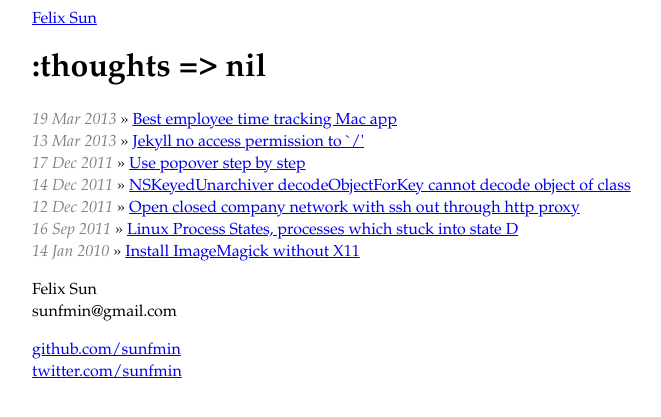
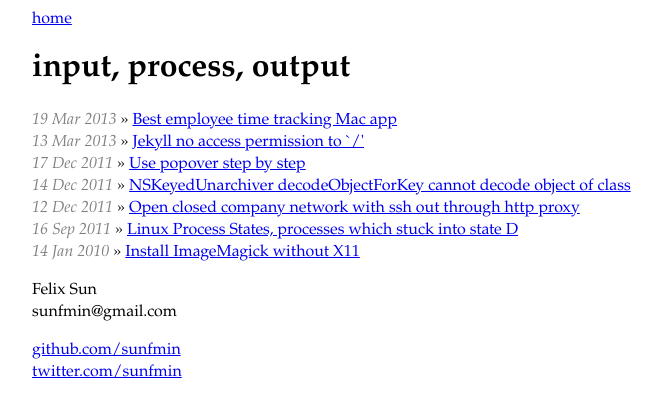
Before and after one commit to sunfmin/sunfmin.github.com, a Jekyll site: the page built from index.html, in a window 1280 px wide. Shown: the top 417 px of the page, without its empty margins (275-936 px from the left). Built offline with Jekyll 4.4.1, drawn with Linux system fonts in a browser that asks for light colours.

Commit message:
change blog title

```diff
--- a/_layouts/default.html
+++ b/_layouts/default.html
@@ -1,7 +1,7 @@
 <html xmlns="http://www.w3.org/1999/xhtml" xml:lang="en" lang="en-us">
 <head>
    <meta http-equiv="content-type" content="text/html; charset=utf-8" />
-   <title>:thoughts => nil &raquo; {{ page.title }}</title>
+   <title>input, process, output &raquo; {{ page.title }}</title>
    <meta name="author" content="Felix Sun" />
    <link type="text/css" rel="stylesheet" href="/files/style.css">
 </head>
@@ -9,7 +9,7 @@
 
 <div class="site">
   <div class="title">
-    <a href="/">Felix Sun</a>
+    <a href="/">home</a>
   </div>
 
   {{content}}
--- a/index.html
+++ b/index.html
@@ -3,7 +3,7 @@ layout: default
 ---
 
 
-<h1> :thoughts => nil </h1>
+<h1> input, process, output </h1>
 <ol>
 {% for post in site.posts %}
   <li><em>{{ post.date | date_to_string }}</em> &raquo; <a href="{{ post.url }}">{{ post.title }}</a>  </li>
```
